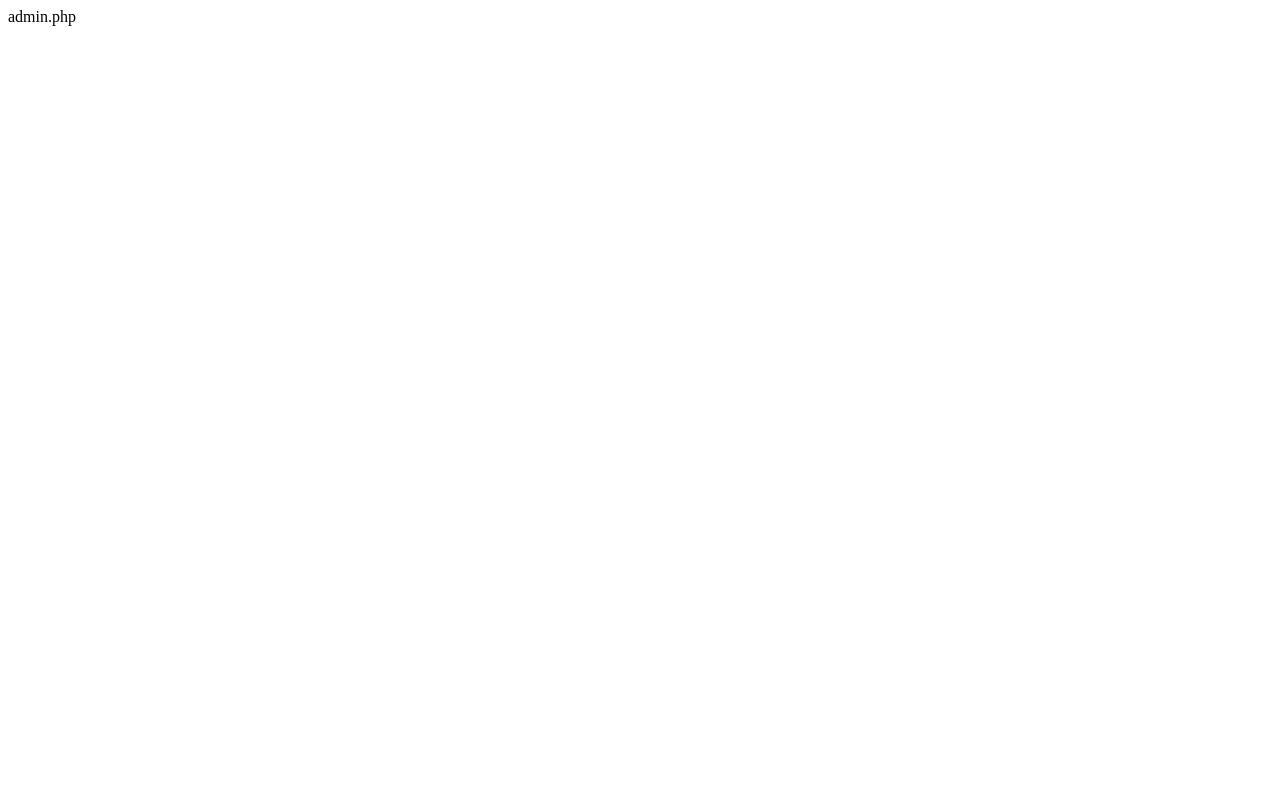
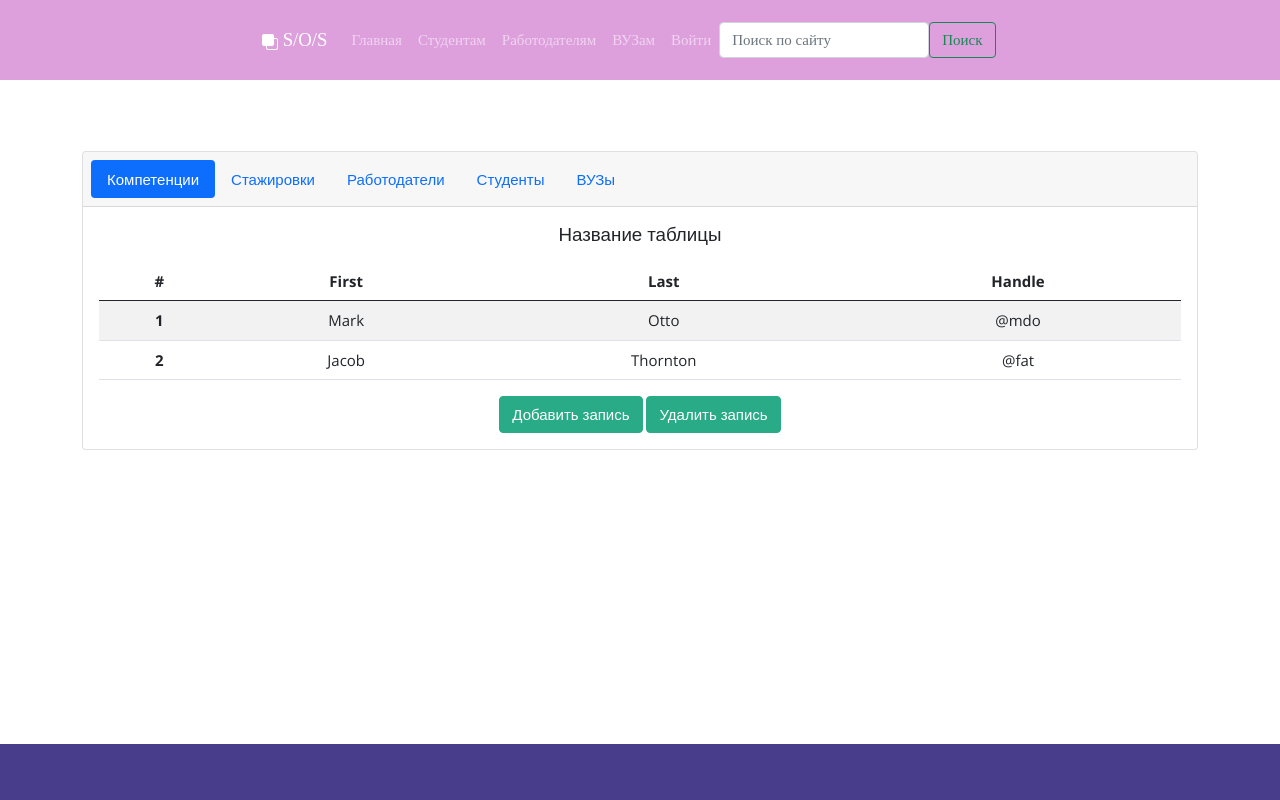
Before and after one commit to zyf2021/SOS, a PHP site: page /admin.php in a window 1280 px wide. Before the commit the page is almost empty. Run offline with PHP 8.4, Linux system fonts and the light colour scheme.

Commit message:
Изменение админпаени

```diff
--- a/admin.php
+++ b/admin.php
@@ -1 +1,67 @@
-admin.php
+<?php
+    require_once("header.php");
+    require_once("headmenu.php");
+?>
+<body class="container-fluid" >
+    <div class="container-sm" style="margin-top: 12%; width: 100%">
+        <div class="card text-center">
+          <div class="card-header">
+            <ul class="nav nav-pills card-header-pills">
+              <li class="nav-item">
+                <a class="nav-link active" href="#">Компетенции</a>
+              </li>
+              <li class="nav-item">
+                <a class="nav-link" href="#">Стажировки</a>
+              </li>
+              <li class="nav-item">
+                <a class="nav-link" href="#">Работодатели</a>
+              </li>
+              <li class="nav-item">
+                <a class="nav-link" href="#">Студенты</a>
+              </li>
+              <li class="nav-item">
+                <a class="nav-link" href="#">ВУЗы</a>
+              </li>
+            </ul>
+          </div>
+
+          <div class="card-body">
+            <h5 class="card-title">Название таблицы</h5>
+            <p class="card-text">
+                <table class="table table-striped">
+                    <thead>
+                        <tr>
+                          <th scope="col">#</th>
+                          <th scope="col">First</th>
+                          <th scope="col">Last</th>
+                          <th scope="col">Handle</th>
+                        </tr>
+                      </thead>
+                      <tbody>
+                        <tr>
+                          <th scope="row">1</th>
+                          <td>Mark</td>
+                          <td>Otto</td>
+                          <td>@mdo</td>
+                        </tr>
+                        <tr>
+                          <th scope="row">2</th>
+                          <td>Jacob</td>
+                          <td>Thornton</td>
+                          <td>@fat</td>
+                        </tr>
+                      </tbody>
+                </table>
+            </p>
+            <a href="#" class="btn btn-primary">Добавить запись</a>
+            <a href="#" class="btn btn-primary">Удалить запись</a>
+          </div>
+
+        </div>
+    </div>
+<?php
+    require_once("footer.php");
+
+?>
+</body>
+</html>
```
